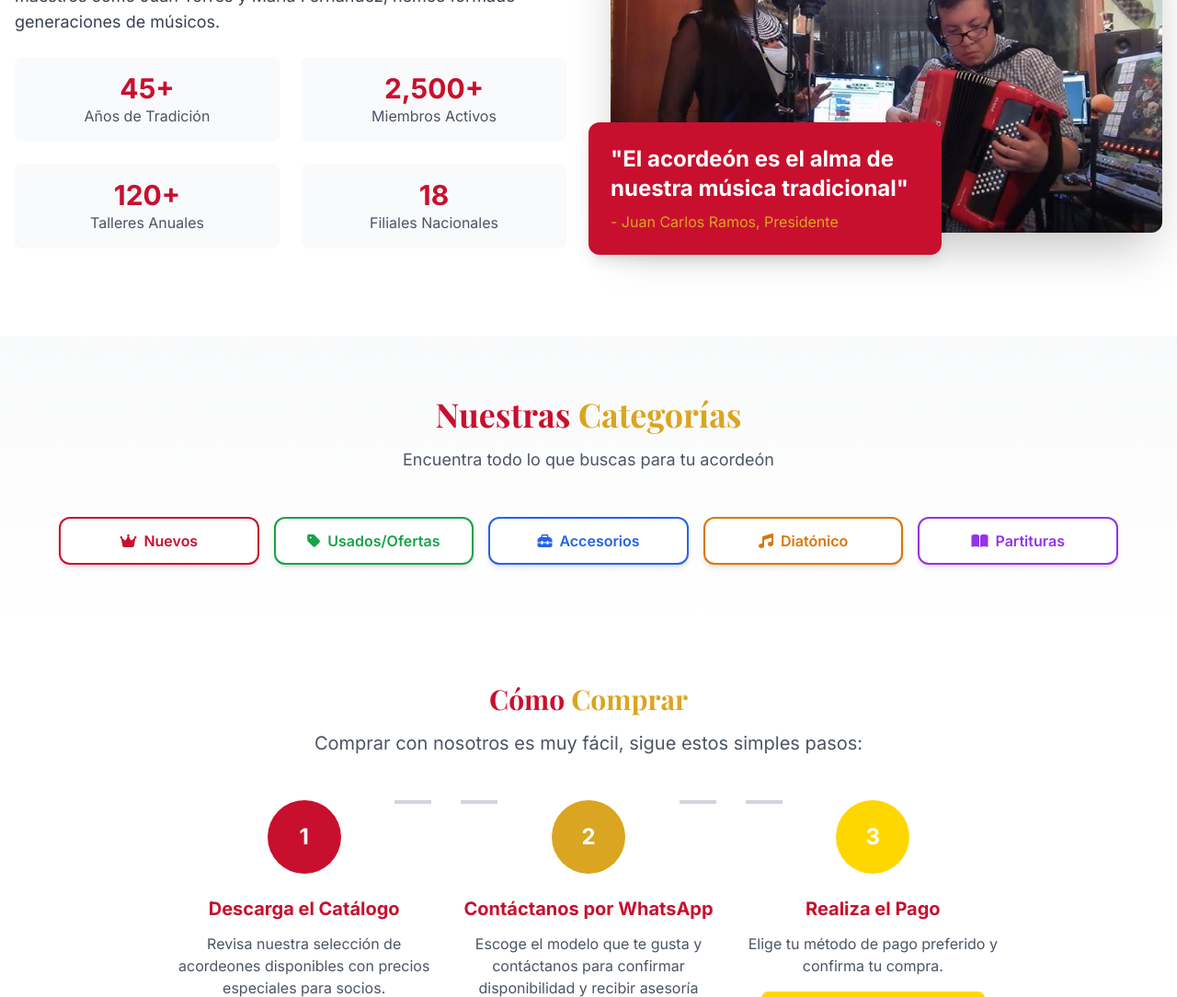
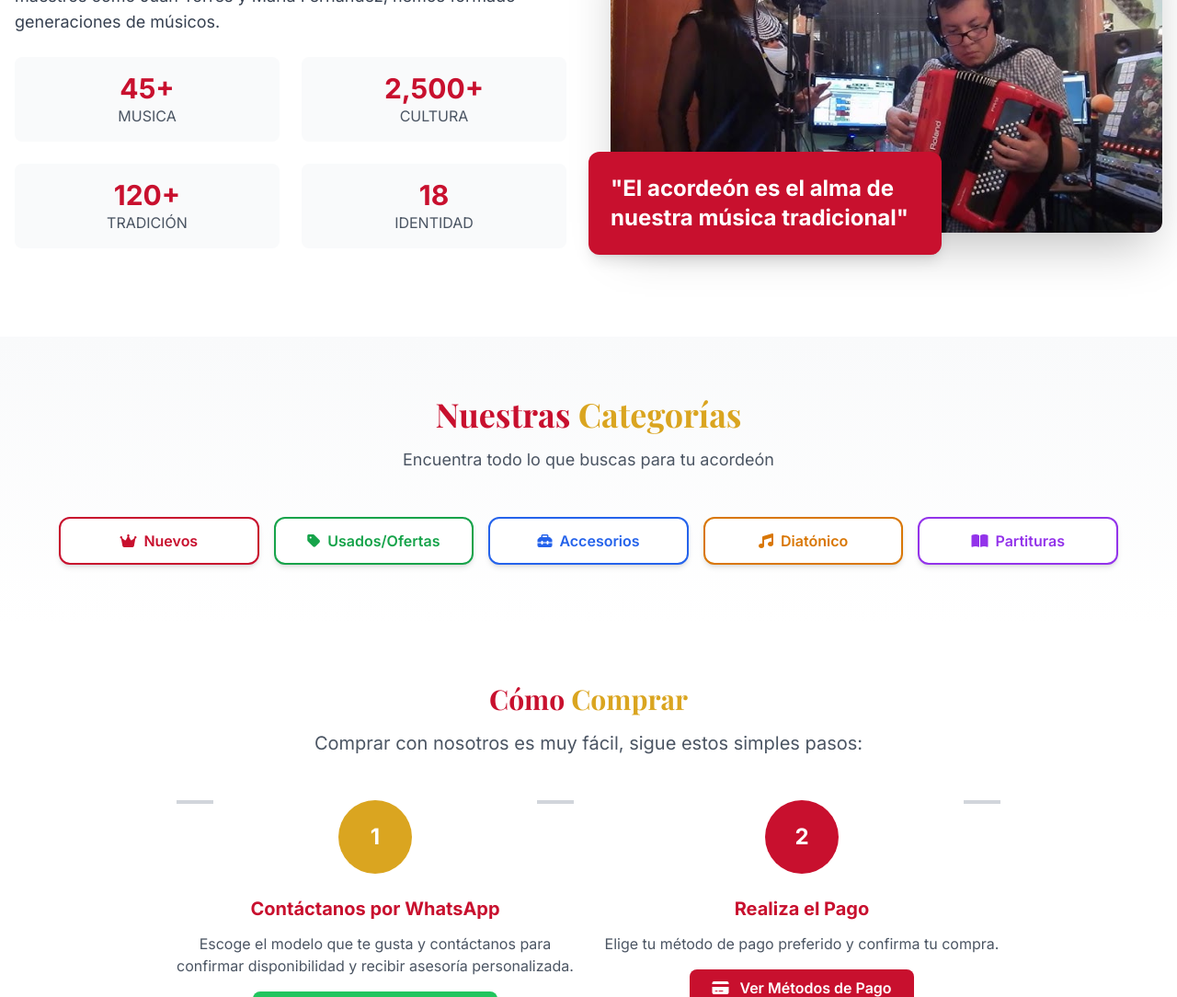
Before and after one commit to MarcoHerreraPuga/tienda_acordeonistas, a website: page index.html in a window 1280 px wide. Shown: the part 990-2074 px from the top of the page at 92% size. Drawn offline with nearby package versions, Linux system fonts and the light colour scheme; files that its build step writes are made by us from their sources.

Commit message:
detalles ultimos

```diff
--- a/index.html
+++ b/index.html
@@ -15,7 +15,7 @@
 
     <!-- Header y Navegación - Cargado dinámicamente -->
     <!-- ========== NAV COMPLETO - COPIA ESTO EN TODAS LAS PÁGINAS ========== -->
-<header class="sticky top-0 z-50 shadow-md" style="background: #C8102E; border-bottom: 2px solid #D18813;">
+<header class="sticky top-0 z-50 shadow-md" style="background: #FF7F7F; border-bottom: 2px solid #D18813;">
     <div class="container mx-auto px-4">
         <div class="flex items-center justify-between py-4">
             <!-- Logo -->
@@ -55,10 +55,7 @@
                             <i class="fas fa-toolbox" style="color: #D18813;"></i>
                             Accesorios y Piezas para Acordeónes
                         </a>
-                        <a href="./acordeon_diatonico.html" class="submenu-item">
-                            <i class="fas fa-music" style="color: #D18813;"></i>
-                            Acordeón Diatónico
-                        </a>
+
                         <a href="./partituras_metodos_libros.html" class="submenu-item">
                             <i class="fas fa-book-open" style="color: #D18813;"></i>
                             Partituras, Métodos y Libros
@@ -261,7 +258,7 @@ document.addEventListener('DOMContentLoaded', function() {
                 <p class="text-xl mb-8 text-gray-100">Promoviendo la tradición musical peruana a través del acordeón desde 1978. Únete a nuestra comunidad de músicos apasionados.</p>
                 <div class="flex flex-wrap gap-4">
                     <button id="talleresBtn" class="bg-secondary hover:bg-yellow-600 px-8 py-3 rounded-full font-semibold text-lg transition transform hover:-translate-y-1 shadow-lg">
-                        <i class="fas fa-graduation-cap mr-2"></i> Únete a Nuestros Talleres
+                        <i class="fas fa-graduation-cap mr-2"></i> El Mundo de los Acordeones
                     </button>
                     <button id="asociateBtn" class="bg-white text-primary hover:bg-gray-100 px-8 py-3 rounded-full font-semibold text-lg transition shadow-lg">
                         <i class="fas fa-users mr-2"></i> Asóciate
@@ -292,19 +289,19 @@ document.addEventListener('DOMContentLoaded', function() {
                     <div class="grid grid-cols-2 gap-6 mb-8">
                         <div class="text-center p-4 bg-gray-50 rounded-lg">
                             <div class="text-3xl font-bold text-primary">45+</div>
-                            <div class="text-gray-600">Años de Tradición</div>
+                            <div class="text-gray-600">MUSICA</div>
                         </div>
                         <div class="text-center p-4 bg-gray-50 rounded-lg">
                             <div class="text-3xl font-bold text-primary">2,500+</div>
-                            <div class="text-gray-600">Miembros Activos</div>
+                            <div class="text-gray-600">CULTURA</div>
                         </div>
                         <div class="text-center p-4 bg-gray-50 rounded-lg">
                             <div class="text-3xl font-bold text-primary">120+</div>
-                            <div class="text-gray-600">Talleres Anuales</div>
+                            <div class="text-gray-600">TRADICIÓN</div>
                         </div>
                         <div class="text-center p-4 bg-gray-50 rounded-lg">
                             <div class="text-3xl font-bold text-primary">18</div>
-                            <div class="text-gray-600">Filiales Nacionales</div>
+                            <div class="text-gray-600">IDENTIDAD</div>
                         </div>
                     </div>
                 </div>
@@ -316,7 +313,7 @@ document.addEventListener('DOMContentLoaded', function() {
                          height="667">
                     <figcaption class="absolute -bottom-6 -left-6 bg-primary text-white p-6 rounded-xl shadow-lg max-w-sm">
                         <span class="text-2xl font-bold">"El acordeón es el alma de nuestra música tradicional"</span>
-                        <span class="block mt-2 text-secondary">- Juan Carlos Ramos, Presidente</span>
+
                     </figcaption>
                 </figure>
             </div>
@@ -406,27 +403,13 @@ document.addEventListener('DOMContentLoaded', function() {
                 </div>
 
                 <!-- Pasos para comprar -->
-                <div class="grid grid-cols-1 md:grid-cols-3 gap-8 mb-12">
-                    <!-- Paso 1 -->
-                    <div class="text-center">
-                        <div class="relative mb-6">
-                            <div class="w-20 h-20 bg-primary rounded-full flex items-center justify-center text-white text-2xl font-bold mx-auto">
-                                1
-                            </div>
-                            <div class="absolute top-0 right-0 w-10 h-1 bg-gray-300 hidden md:block"></div>
-                        </div>
-                        <h3 class="text-xl font-bold mb-3 text-primary">Descarga el Catálogo</h3>
-                        <p class="text-gray-600">Revisa nuestra selección de acordeones disponibles con precios especiales para socios.</p>
-                        <button id="descargarCatalogo" class="mt-4 bg-primary hover:bg-red-700 text-white px-6 py-2 rounded-lg font-semibold transition">
-                            <i class="fas fa-download mr-2"></i> Descargar Catálogo
-                        </button>
-                    </div>
 
-                    <!-- Paso 2 -->
+              <div class="grid grid-cols-1 md:grid-cols-2 gap-8 mb-12 max-w-4xl mx-auto">
+    <!-- Paso 1 (anteriormente paso 2) -->
     <div class="text-center">
         <div class="relative mb-6">
             <div class="w-20 h-20 bg-secondary rounded-full flex items-center justify-center text-white text-2xl font-bold mx-auto">
-                                2
+                1
             </div>
             <div class="absolute top-0 left-0 w-10 h-1 bg-gray-300 hidden md:block"></div>
             <div class="absolute top-0 right-0 w-10 h-1 bg-gray-300 hidden md:block"></div>
@@ -439,21 +422,24 @@ document.addEventListener('DOMContentLoaded', function() {
         <p class="text-sm text-gray-500 mt-2">(+51) 904 703 990</p>
     </div>
 
-                    <!-- Paso 3 -->
+    <!-- Paso 2 (anteriormente paso 3) - AHORA CON EL FORMATO DEL ANTIGUO PASO 1 -->
     <div class="text-center">
         <div class="relative mb-6">
-                            <div class="w-20 h-20 bg-accent rounded-full flex items-center justify-center text-white text-2xl font-bold mx-auto">
-                                3
+            <div class="w-20 h-20 bg-primary rounded-full flex items-center justify-center text-white text-2xl font-bold mx-auto">
+                2
             </div>
-                            <div class="absolute top-0 left-0 w-10 h-1 bg-gray-300 hidden md:block"></div>
+            <!-- Eliminada la línea decorativa izquierda que tenía antes -->
+            <div class="absolute top-0 right-0 w-10 h-1 bg-gray-300 hidden md:block"></div>
         </div>
         <h3 class="text-xl font-bold mb-3 text-primary">Realiza el Pago</h3>
         <p class="text-gray-600">Elige tu método de pago preferido y confirma tu compra.</p>
-                        <button id="verMetodosPago" class="mt-4 bg-accent hover:bg-yellow-600 text-white px-6 py-2 rounded-lg font-semibold transition">
+        <button id="verMetodosPago" class="mt-4 bg-primary hover:bg-red-700 text-white px-6 py-2 rounded-lg font-semibold transition">
             <i class="fas fa-credit-card mr-2"></i> Ver Métodos de Pago
         </button>
     </div>
 </div>
+
+
 
                 <!-- Métodos de Pago -->
                 <div id="metodosPago" class="bg-gray-50 p-8 rounded-xl mb-12 hidden">
@@ -685,7 +671,7 @@ document.addEventListener('DOMContentLoaded', function() {
                     <h3 class="text-2xl font-bold mb-6 text-primary">Nuestra Ubicación</h3>
                     <div class="h-64 bg-gray-200 rounded-lg overflow-hidden">
                         <iframe
-                            src="https://www.google.com/maps/embed?pb=!1m18!1m12!1m3!1d3901.314031220343!2d-77.03368272433256!3d-12.119703544035526!2m3!1f0!2f0!3f0!3m2!1i1024!2i768!4f13.1!3m3!1m2!1s0x9105c8195f5d0e8d%3A0x36e5d2a8d40e3d68!2sAv.%2028%20de%20Julio%20564%2C%20Miraflores%2015074!5e0!3m2!1ses-419!2spe!4v1708632000000!5m2!1ses-419!2spe"
+                            src="https://www.google.com/maps/embed?pb=!1m18!1m12!1m3!1d3901.0357!2d-76.9345!3d-12.0789!2m3!1f0!2f0!3f0!3m2!1i1024!2i768!4f13.1!3m3!1m2!1s0x9105c5f5c5f5c5f5%3A0x5f5c5f5c5f5c5f5c!2sZaragoza%20257%2C%20Lima%2015024!5e0!3m2!1ses!2spe!4v1708632000000!5m2!1ses!2spe"
                             width="100%"
                             height="100%"
                             style="border:0;"
```
Also changed, not shown: accesorios_piezas.html (+2 -5 lines), acordeon_diatonico.html (+2 -5 lines), acordeones_usados.html (+2 -5 lines), nuevos_acordeones.html (+2 -5 lines), partituras_metodos_libros.html (+2 -5 lines). Lines whose indentation alone changed are shown as unchanged.
